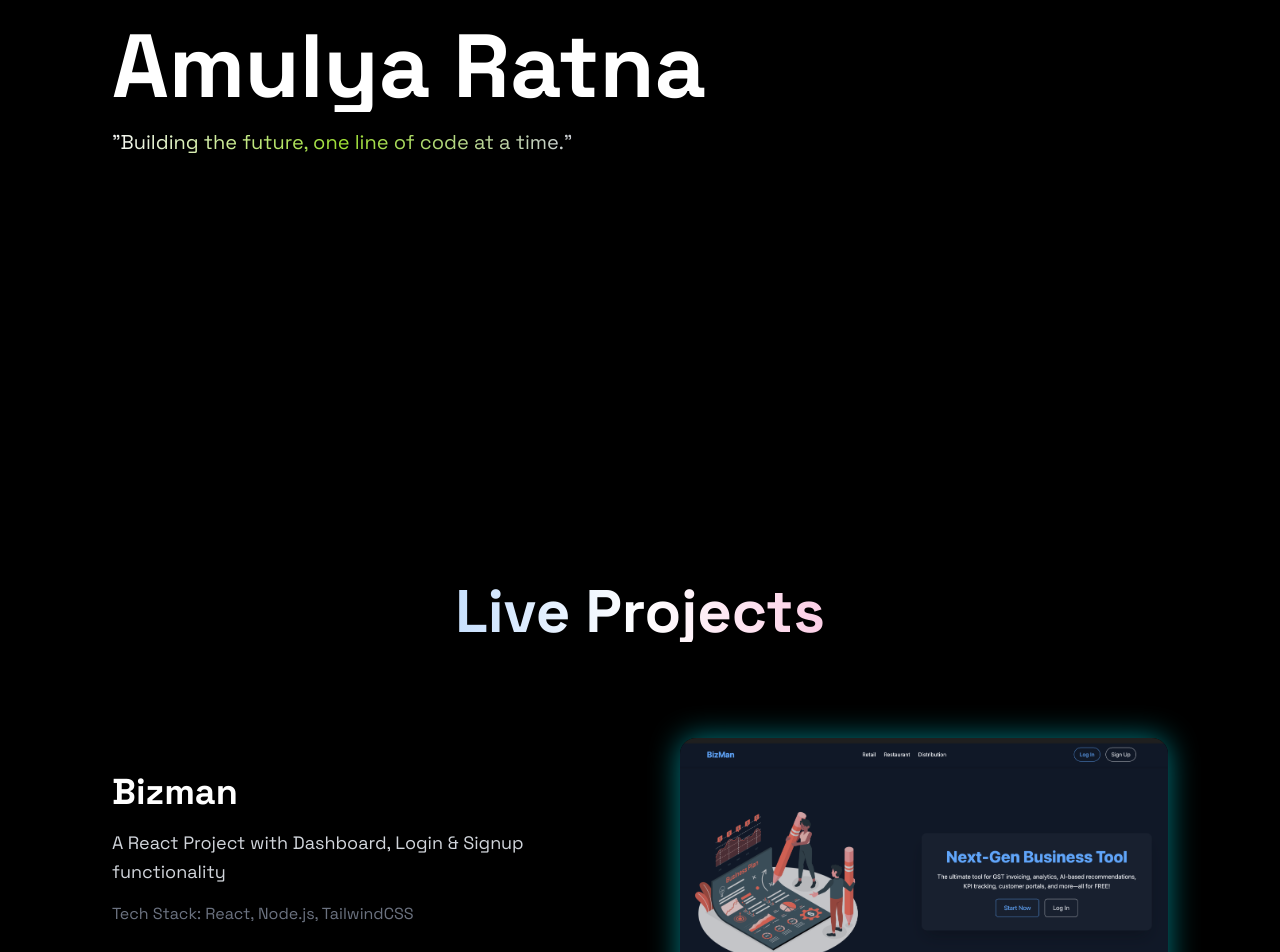
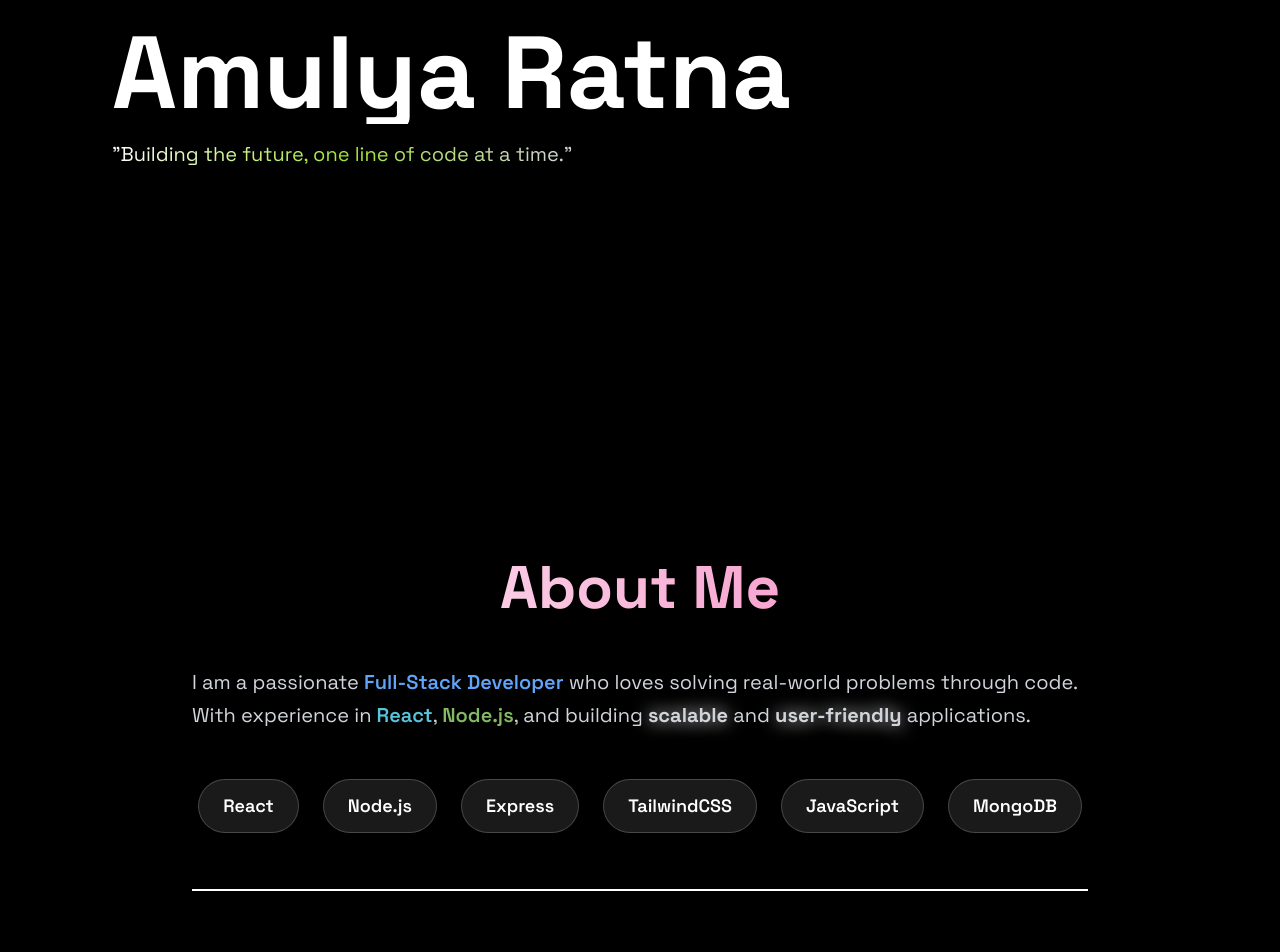
Before and after one commit to helloAmulya/db, a React (Vite) app: page / in a window 1280 px wide. Shown: the part 260-1212 px from the top of the page. Built offline with nearby package versions, Linux system fonts and the light colour scheme.

Commit message:
mobile optimizations

```diff
--- a/src/components/Content.jsx
+++ b/src/components/Content.jsx
@@ -1,11 +1,12 @@
-
 import React from "react";
 import { FiExternalLink } from "react-icons/fi";
 import bizmage from "../assets/bizmage.png";
 import formed from "../assets/formed.png";
 import yder from "../assets/yder.png";
+import { useNavigate } from "react-router-dom";
 
 function Content() {
+  const navigate = useNavigate();
   const projects = [
     {
       title: "Bizman",
@@ -44,22 +45,64 @@ function Content() {
   return (
     <div className="bg-black text-white font-grotesk">
       {/* Hero Section */}
-      <section className="h-[60vh] mt-44 flex flex-col md:flex-row justify-between items-start px-6 md:px-20">
+      <section className="h-[35vh] md:h-[57vh] mt-44 flex flex-col md:flex-row justify-between items-start px-6 md:px-20">
         <div className="text-left">
-          <div className="font-black text-6xl md:text-[7vw] overflow-hidden">
-            Amulya Ratna
+          <div class=" font-black text-6xl md:text-[8vw] overflow-hidden">
+            <div class="name ">Amulya Ratna</div>
           </div>
           <p className="text-xl mt-4 animate-pulse">
             <span className="bg-clip-text text-transparent bg-gradient-to-r from-white via-lime-400 to-gray-300">
               "Building the future, one line of code at a time."
             </span>
           </p>
+
+          <div className=" md:hidden mt-14 border-t-2 border-white w-full max-w-4xl mx-auto"></div>
         </div>
       </section>
 
+      {/* About Me Section */}
+      <section id="about" className=" md:py-20 px-6 md:px-20 md:mb-36 ">
+        <h2 className="hidden md:block animate-gradientMove text-5xl md:text-6xl font-extrabold text-center mb-12 bg-gradient-to-r from-blue-400 via-white to-pink-400 bg-clip-text text-transparent">
+          About Me
+        </h2>
+
+        <p className="text-xl text-gray-300 leading-relaxed text-center md:text-left max-w-4xl mx-auto">
+          I am a passionate{" "}
+          <span className="text-blue-400 font-semibold">
+            Full-Stack Developer
+          </span>{" "}
+          who loves solving real-world problems through code. With experience in{" "}
+          <span className="text-[#58C4DC] font-semibold">React</span>,{" "}
+          <span className="text-[#84BA64] font-semibold">Node.js</span>, and{" "}
+          building <span className="font-bold animate-glow">scalable</span> and{" "}
+          <span className="font-bold animate-glow">user-friendly</span>{" "}
+          applications.
+        </p>
+
+        <div className="mt-12 flex flex-wrap justify-center gap-4 md:gap-6">
+          {[
+            { name: "React", gradient: "from-blue-400 to-cyan-300" },
+            { name: "Node.js", gradient: "from-green-400 to-lime-300" },
+            { name: "Express", gradient: "from-gray-500 to-gray-300" },
+            { name: "TailwindCSS", gradient: "from-teal-400 to-blue-300" },
+            { name: "JavaScript", gradient: "from-yellow-400 to-orange-300" },
+            { name: "MongoDB", gradient: "from-green-500 to-emerald-300" },
+          ].map((skill, index) => (
+            <div
+              key={index}
+              className={`text-base md:text-lg font-semibold px-4 py-2 md:px-6 md:py-3 rounded-full shadow-lg bg-white/10 backdrop-blur-lg border border-white/20 text-white transition-all duration-300 hover:scale-105 hover:bg-gradient-to-r ${skill.gradient}`}
+            >
+              {skill.name}
+            </div>
+          ))}
+        </div>
+
+        <div className="mt-14 border-t-2 border-white w-full max-w-4xl mx-auto"></div>
+      </section>
+
       {/* Projects Section */}
-      <section id="projects" className="py-20 px-6 md:px-20 mb-14">
-        <h2 className="text-4xl md:text-6xl font-extrabold text-center mb-24 bg-gradient-to-r from-blue-400 via-white to-pink-400 bg-clip-text text-transparent relative">
+      <section id="projects" className="py-10 md:py-20 px-6 md:px-20 mb-14">
+        <h2 className="text-5xl animate-gradientMove md:text-6xl font-extrabold text-center mb-24 bg-gradient-to-r from-blue-400 via-white to-pink-400 bg-clip-text text-transparent relative">
           Live Projects
         </h2>
 
@@ -103,6 +146,19 @@ function Content() {
           ))}
         </div>
       </section>
+
+      {/* resume button */}
+      <div className="w-full px-6 md:px-20 text-left">
+        <div className="inline-block md:hidden">
+          <button
+            className="text-4xl md:text-6xl font-extrabold bg-gradient-to-r from-blue-400 via-white to-lime-400 bg-clip-text text-transparent animate-gradientMove"
+            onClick={() => navigate("/resume")}
+          >
+            Resume
+          </button>
+          <div className="md:hidden border-t-2 border-white mt-4 w-full"></div>
+        </div>
+      </div>
     </div>
   );
 }
--- a/src/components/Header.jsx
+++ b/src/components/Header.jsx
@@ -43,7 +43,7 @@ function Header() {
         </ul>
 
         <button
-          className="border p-2 hover:bg-[#00ADB5] hover:text-black transition-all duration-300"
+          className="border p-2 hover:bg-lime-400 hover:text-black transition-all duration-300"
           onClick={() =>
             navigate(location.pathname === "/contact" ? "/" : "/contact")
           }
--- a/src/index.css
+++ b/src/index.css
@@ -1,3 +1,17 @@
 @tailwind base;
 @tailwind components;
 @tailwind utilities;
+
+
+
+
+
+  @keyframes gradientMove {
+    0% { background-position: 100% 50%; }
+    100% { background-position: 0% 50%; }
+  }
+
+  .animate-gradientMove {
+    background-size: 200% auto;
+    animation: gradientMove 3s linear infinite alternate;
+  }
--- a/tailwind.config.js
+++ b/tailwind.config.js
@@ -9,7 +9,16 @@ export default {
       fontFamily: {
         grotesk: ["Space Grotesk", "sans-serif"],
       },
+      keyframes: {
+        glow: {
+          "0%, 100%": { textShadow: "0 0 5px rgba(255,255,255,0.8)" },
+          "50%": { textShadow: "0 0 18px rgba(255,255,255,1)" },
+        },
+      },
+      animation: {
+        glow: "glow 2.5s infinite alternate",
+      },
     },
   },
   plugins: [],
-}
+};
```
